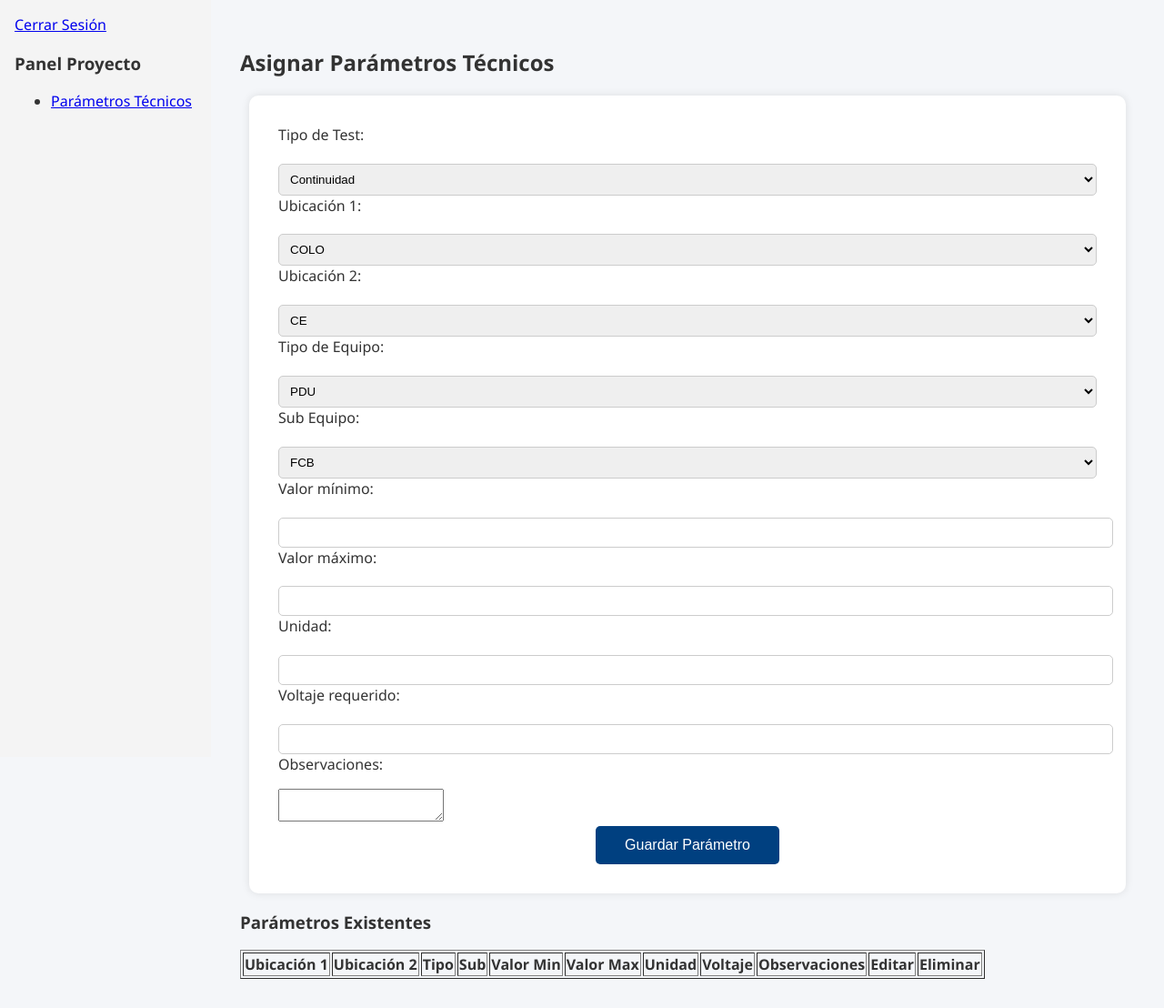
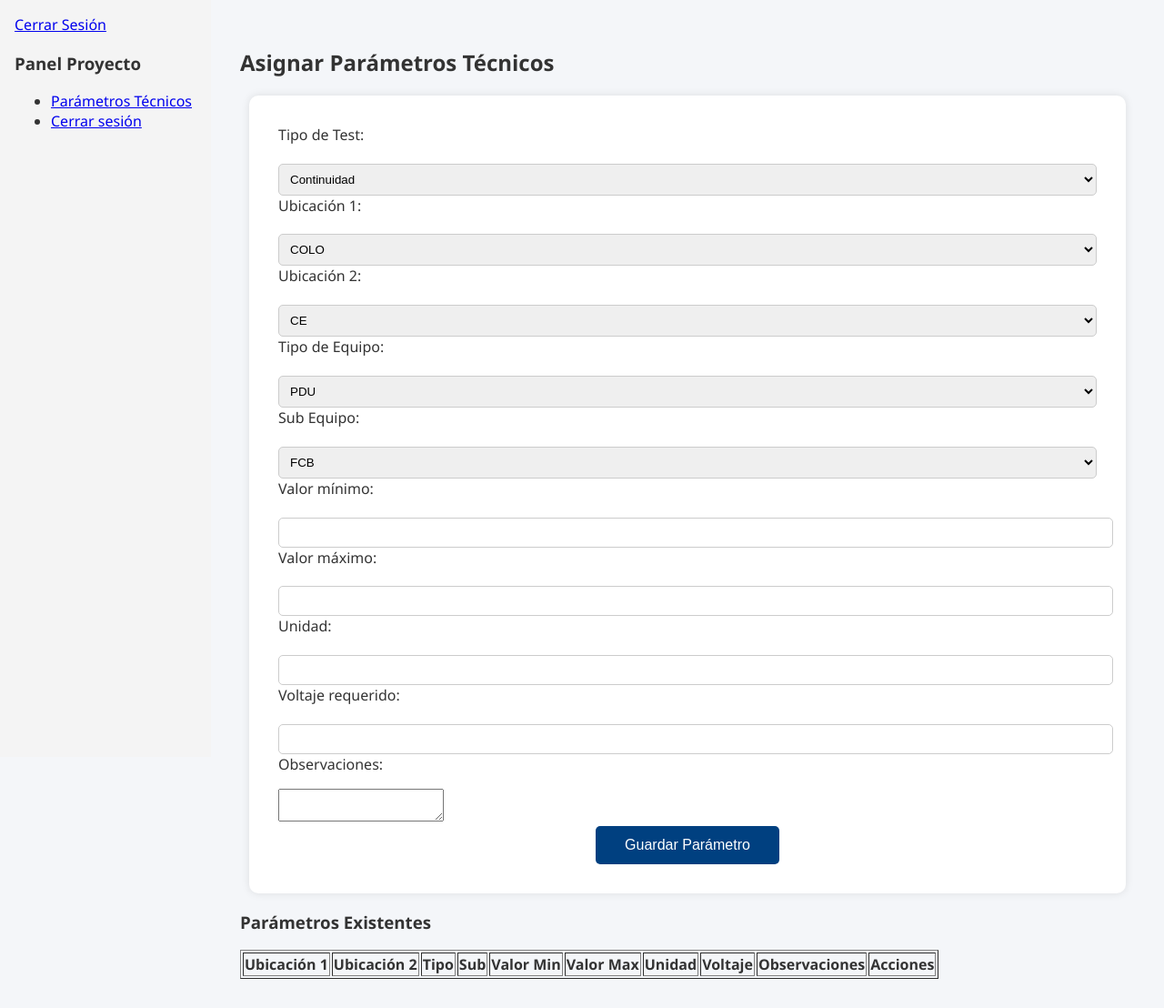
Before and after one commit to jrosselotl/comis, a FastAPI app: template app/templates/index_admin.html in a window 1280 px wide. Shown: the whole page at 91% size. Run offline with FastAPI, Linux system fonts and the light colour scheme; the template is opened without the code that fills it, so the values that code supplies are empty.

Commit message:
Update index_admin.html

```diff
--- a/app/templates/index_admin.html
+++ b/app/templates/index_admin.html
@@ -13,16 +13,15 @@
             <h3>Panel Proyecto</h3>
             <ul>
                 <li><a href="#" onclick="mostrarSeccion('parametros')">Parámetros Técnicos</a></li>
+                <li><a href="/auth/logout">Cerrar sesión</a></li>
             </ul>
         </aside>
 
         <!-- Contenido -->
         <main style="flex-grow: 1; padding: 2rem;">
-            <!-- Sección Parámetros -->
-
-            <section id="parametros" style="display: block;">
+            <!-- Sección de Parámetros -->
+            <section id="parametros">
                 <h2>Asignar Parámetros Técnicos</h2>
-
                 <form id="parametros-form">
                     <label for="test">Tipo de Test:</label>
                     <select id="test" name="test">
@@ -86,8 +85,7 @@
                             <th>Unidad</th>
                             <th>Voltaje</th>
                             <th>Observaciones</th>
-                            <th>Editar</th>
-                            <th>Eliminar</th>
+                            <th>Acciones</th>
                         </tr>
                     </thead>
                     <tbody></tbody>
```
